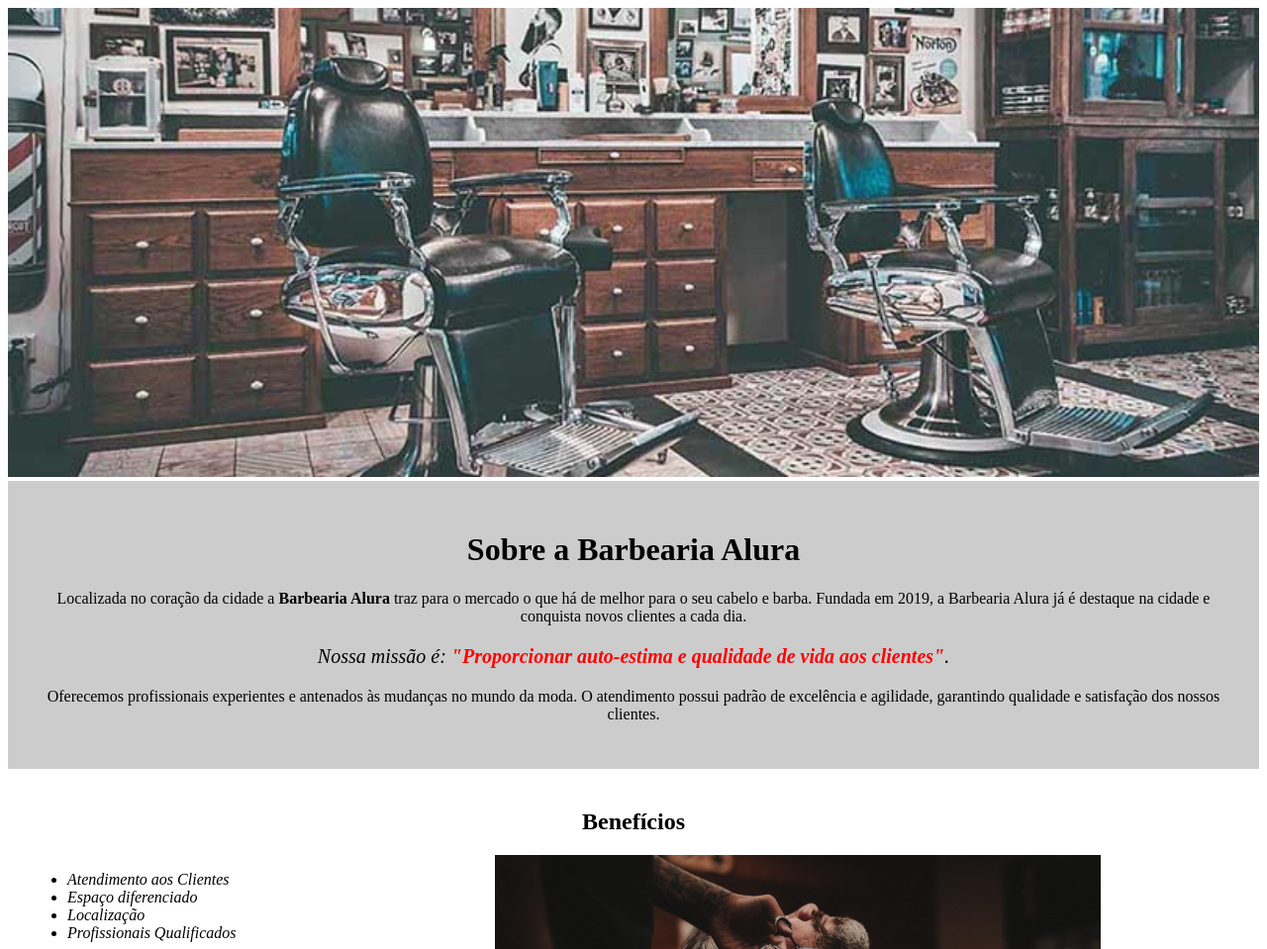
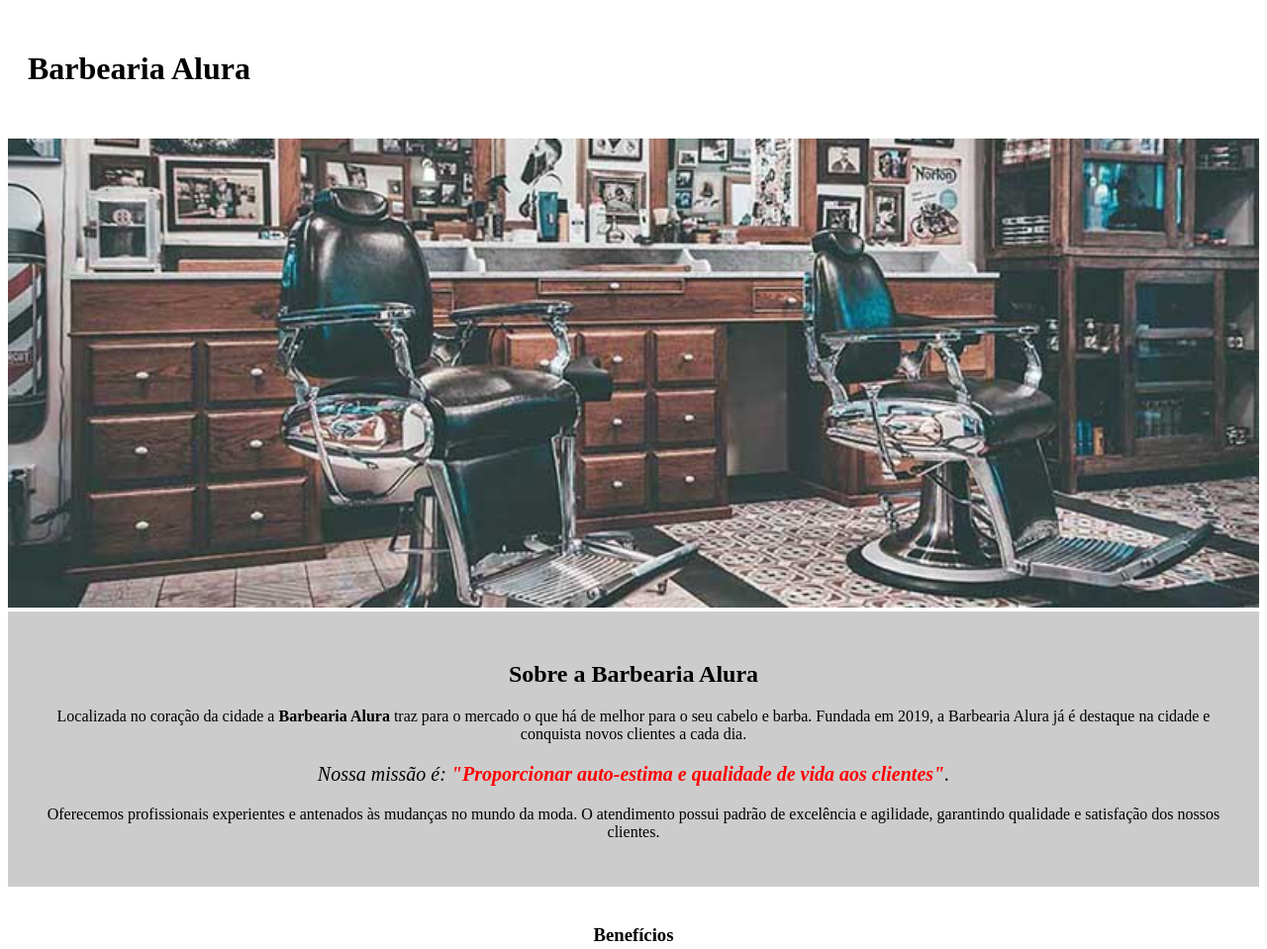
Before and after one commit to Iury10/html-css-dirce-1b-2023, a plain HTML site: page index.html in a window 1280 px wide. Shown: the top 959 px of the page at 99% size. Drawn offline with Linux system fonts and the light colour scheme.

Commit message:
atualização de dados

```diff
--- a/index.html
+++ b/index.html
@@ -7,9 +7,12 @@
 	</head>
 
 	<body>
+		<head>
+			<h1 class="titulo-principal">Barbearia Alura</h1>
+		</head>
 		<img id="banner" src="banner.jpg">
 		<div class="principal">
-			<h1>Sobre a Barbearia Alura</h1>
+			<h2 class="titulo-centralizado">Sobre a Barbearia Alura</h2>
 
 			<p>Localizada no coração da cidade a <strong>Barbearia Alura</strong> traz para o mercado o que há de melhor para o seu cabelo e barba. Fundada em 2019, a Barbearia Alura já é destaque na cidade e conquista novos clientes a cada dia.</p>
 
@@ -19,7 +22,7 @@
 		</div>
 
 		<div class="beneficios">
-			<h2>Benefícios</h2>
+			<h3 class="titulo-centralizado">Benefícios</h3>
 
 			<ul>
 				<li class="itens">Atendimento aos Clientes</li>
--- a/style.css
+++ b/style.css
@@ -1,5 +1,4 @@
 body {
-
 }
 
 #banner {
@@ -11,19 +10,27 @@ body {
 	padding: 30px;
 }
 
-h1 {
-	text-align: center
+.titulo-principal {
+	padding: 30px;
 }
 
-p {
+.titulo-principal {
+	padding-left: 20px;
+}
+
+.titulo-centralizado {
 	text-align: center;
 }
 
-#missao {
-	font-size: 20px
+p{
+	text-align: center;
 }
 
-em strong {
+#missao{
+	font-size: 20px;
+}
+
+em strong{
 	color: #FF0000;
 }
 
@@ -36,9 +43,6 @@ em strong {
 	padding: 20px;
 }
 
-h2 {
-	text-align: center;
-}
 ul {
 	display: inline-block;
 	vertical-align: top;
```
